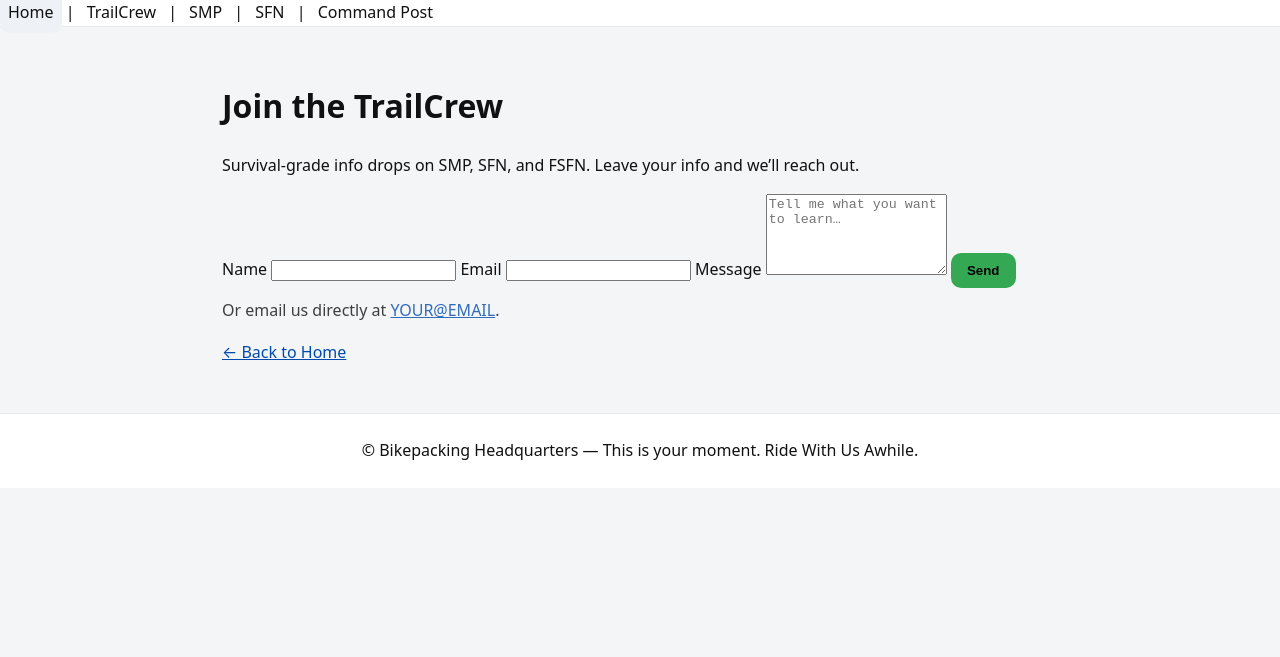
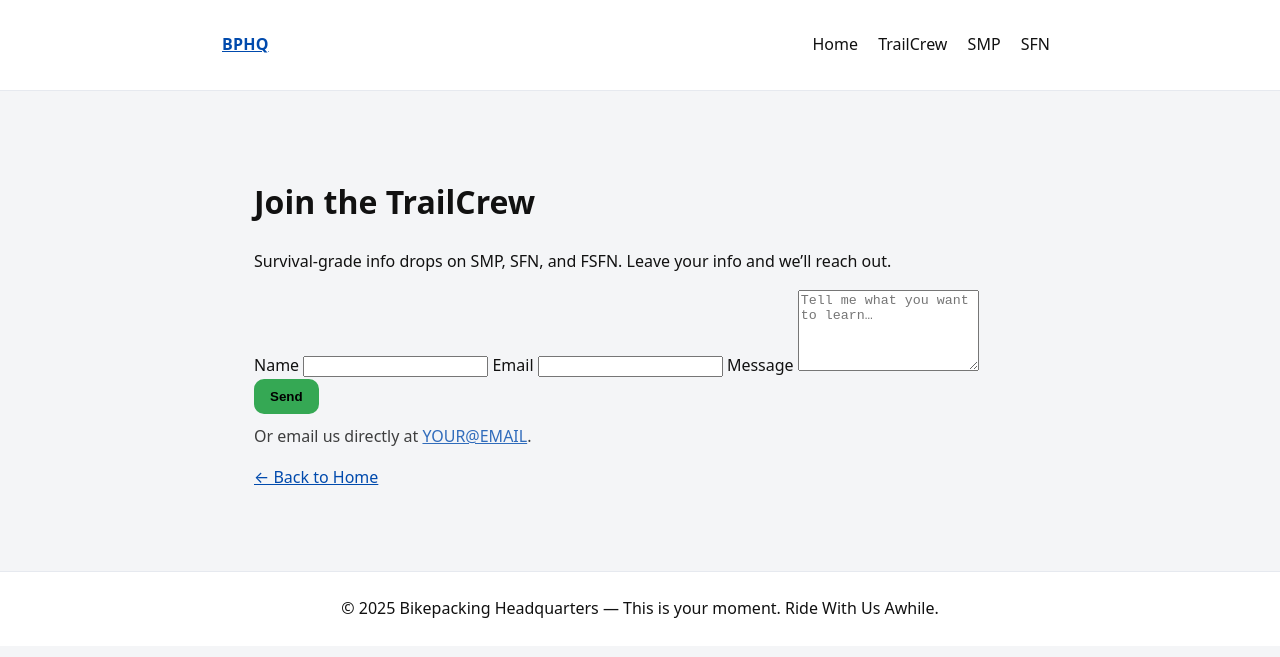
Before and after one commit to bikepackingheadquarters/bphq-site, a Jekyll site: the page built from join-the-trailcrew.html, in a window 1280 px wide. Shown: the top 657 px of the page. Built offline with Jekyll 4.4.1, drawn with Linux system fonts in a browser that asks for light colours.

Commit message:
Update default.html

```diff
--- a/_layouts/default.html
+++ b/_layouts/default.html
@@ -2,27 +2,17 @@
 <html lang="en">
 <head>
   <meta charset="UTF-8">
+  <meta name="viewport" content="width=device-width, initial-scale=1.0">
   <title>{{ page.title }} | {{ site.title }}</title>
-  <meta name="viewport" content="width=device-width, initial-scale=1.0">
-  <link rel="stylesheet" href="/assets/style.css">
+  <link rel="stylesheet" href="{{ '/assets/style.css' | relative_url }}">
 </head>
 <body>
-  <header>
-    <nav>
-      <a href="/">Home</a> |
-      <a href="/trailcrew.html">TrailCrew</a> |
-      <a href="/smp.html">SMP</a> |
-      <a href="/sfn.html">SFN</a> |
-      <a href="/command.html">Command Post</a>
-    </nav>
-  </header>
+  {% include header.html %}
 
-  <main>
+  <main class="wrap">
     {{ content }}
   </main>
 
-  <footer>
-    <p>&copy; {{ site.title }} — This is your moment. Ride With Us Awhile.</p>
-  </footer>
+  {% include footer.html %}
 </body>
 </html>
```
